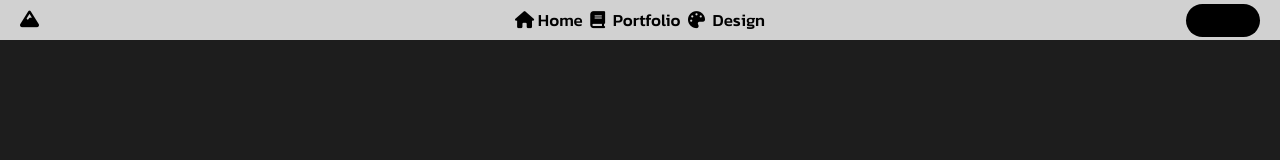
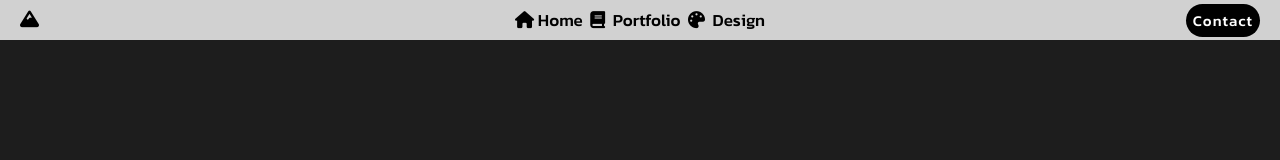
Before and after one commit to 0stefann/SDfolio-v2, a plain HTML site: page contact.html in a window 1280 px wide. Shown: the top 160 px of the page. Drawn offline with Linux system fonts and the light colour scheme; a web font is replaced by a local one.

Commit message:
Update header.css

```diff
--- a/css/contact/header.css
+++ b/css/contact/header.css
@@ -70,6 +70,9 @@ nav {
     font-weight: 500;
     transition: .15s;
 }
+#right-side button a {
+    color: white;
+}
 #right-side button:hover {
     transform: scale(1.1);
     cursor: pointer;
```
